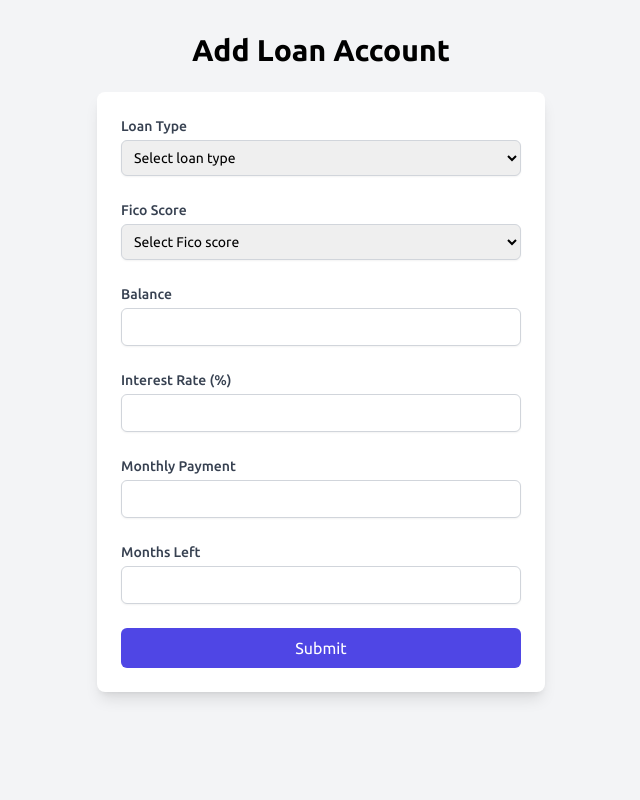
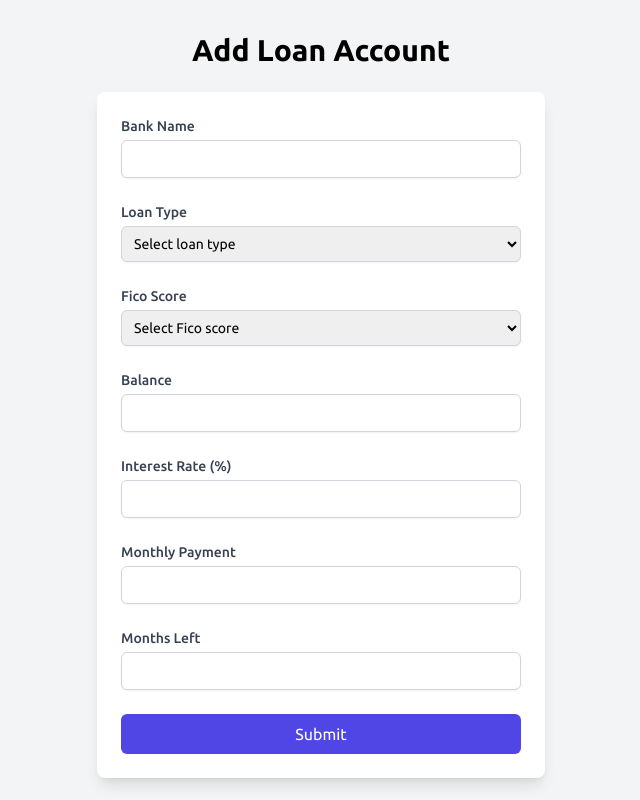
Before and after one commit to everettbu/savings-calc, a React (Vite) app in the folder savings-calculator/: page /loans in a window 1280 px wide. Shown: the whole page, without its empty margins (319-959 px from the left). Built offline with nearby package versions, Linux system fonts and the light colour scheme; the HTML template or start-up script is replaced by a standard one.

Commit message:
Bank field added

```diff
--- a/savings-calculator/src/components/DepositForm.jsx
+++ b/savings-calculator/src/components/DepositForm.jsx
@@ -25,6 +25,11 @@ const DepositForm = ({ onSubmit, inputClass, labelClass, errorClass, buttonClass
       {({ isSubmitting }) => (
         <Form className={formClass}>
           <div className="mb-4">
+            <label htmlFor="bankName" className={labelClass}>Bank Name</label>
+            <Field type="string" name="bank" id="bank" className={inputClass} />
+            <ErrorMessage name="bank" component="div" className={errorClass} />
+          </div>
+          <div className="mb-4">
             <label htmlFor="balance" className={labelClass}>Account Balance</label>
             <Field type="number" name="balance" id="balance" className={inputClass} />
             <ErrorMessage name="balance" component="div" className={errorClass} />
--- a/savings-calculator/src/components/LoanForm.jsx
+++ b/savings-calculator/src/components/LoanForm.jsx
@@ -44,6 +44,11 @@ const LoanForm = ({ onSubmit, inputClass, labelClass, errorClass, buttonClass, f
     >
       {({ isSubmitting, values }) => (
         <Form className={formClass}>
+          <div className="mb-4">
+            <label htmlFor="bankName" className={labelClass}>Bank Name</label>
+            <Field type="string" name="bank" id="bank" className={inputClass} />
+            <ErrorMessage name="bank" component="div" className={errorClass} />
+          </div>
           <div className="mb-4">
             <label htmlFor="loanType" className={labelClass}>Loan Type</label>
             <Field as="select" name="loanType" id="loanType" className={inputClass}>
--- a/savings-calculator/src/pages/Home.jsx
+++ b/savings-calculator/src/pages/Home.jsx
@@ -14,7 +14,7 @@ const Home = () => {
 
   return (
     <div className="min-h-screen flex flex-col">
-      <header className="bg-navy text-white text-center py-4 w-full">
+      <header className="bg-primary text-white text-center py-4 w-full">
         <h1 className="text-4xl font-bold">Derisq Savings Calculator</h1>
       </header>
       <div className="flex w-full mt-3 text-center">
```
